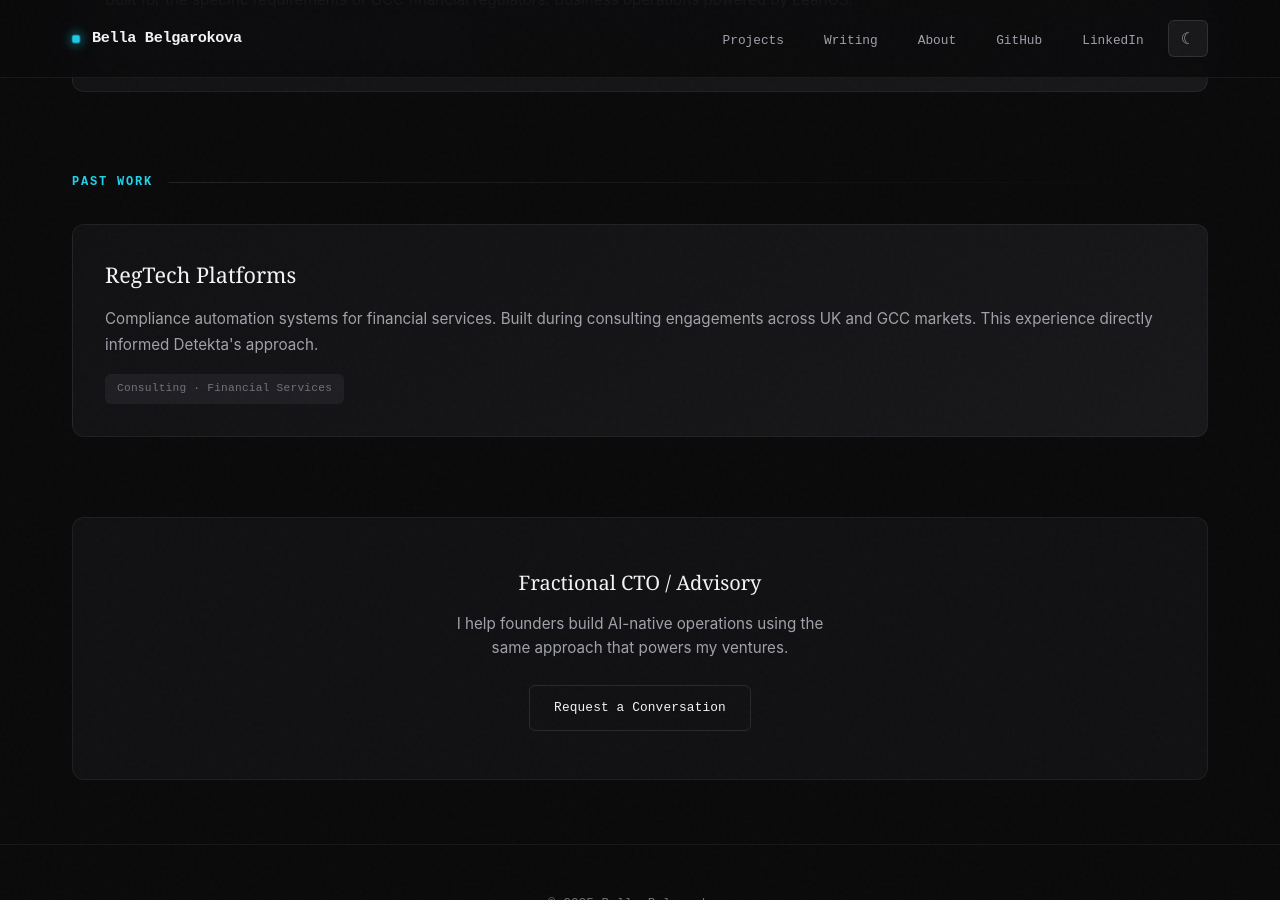
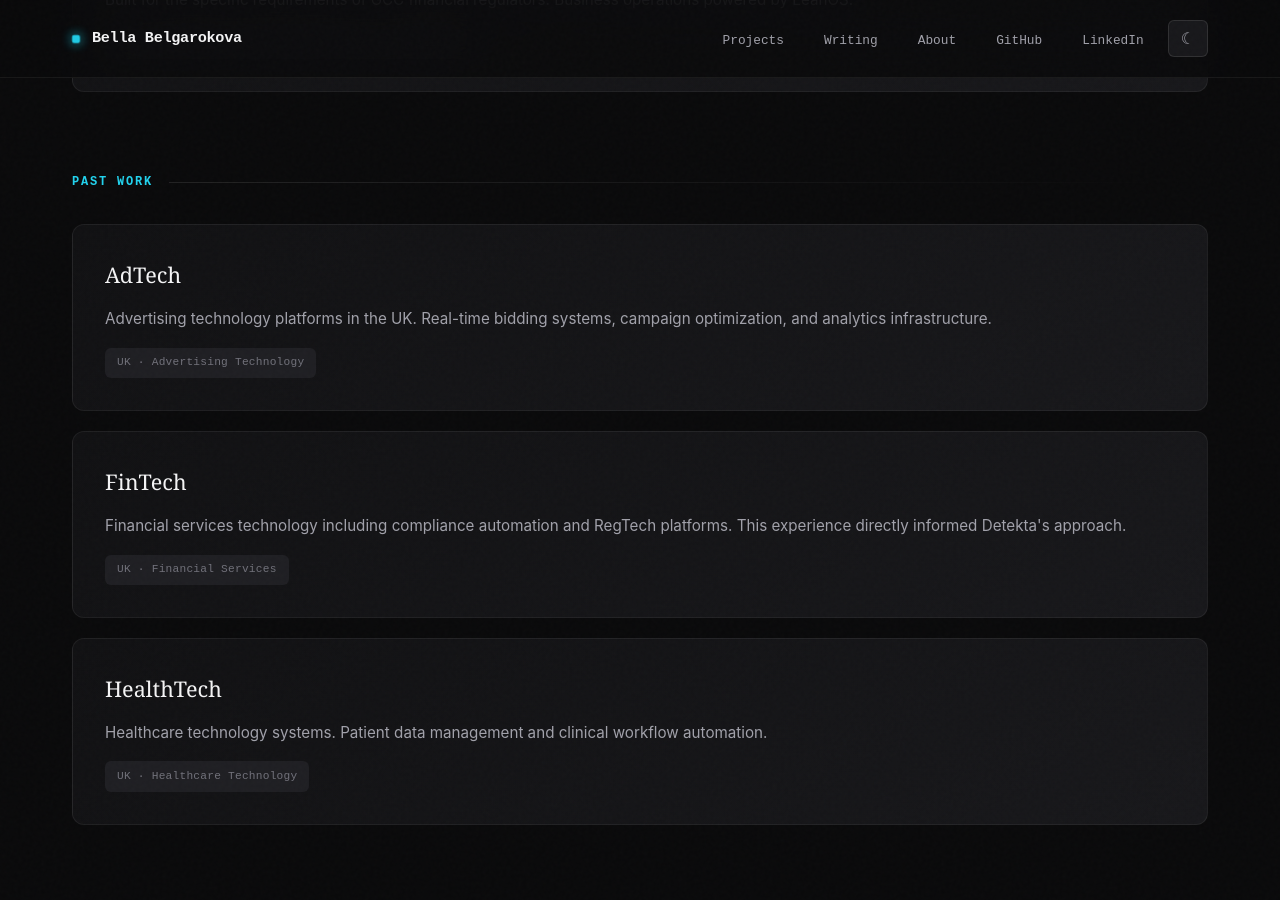
Before and after one commit to BellaBe/bellabe.github.io, a Jekyll site: the page built from projects.html, in a window 1280 px wide and 900 px high, scrolled down 1225 px. Built offline with Jekyll 4.4.1, drawn with Linux system fonts in a browser that asks for light colours.

Commit message:
Update past work: AdTech, FinTech, HealthTech (UK)
🤖 Generated with [Claude Code](https://claude.com/claude-code)

Co-Authored-By: Claude Opus 4.5 <noreply@anthropic.com>

```diff
--- a/projects.html
+++ b/projects.html
@@ -42,9 +42,19 @@ title: Projects
   <h2>Past Work</h2>
   <div class="project-list">
     <div class="project-item">
-      <h3>RegTech Platforms</h3>
-      <p>Compliance automation systems for financial services. Built during consulting engagements across UK and GCC markets. This experience directly informed Detekta's approach.</p>
-      <span class="project-meta">Consulting · Financial Services</span>
+      <h3>AdTech</h3>
+      <p>Advertising technology platforms in the UK. Real-time bidding systems, campaign optimization, and analytics infrastructure.</p>
+      <span class="project-meta">UK · Advertising Technology</span>
+    </div>
+    <div class="project-item">
+      <h3>FinTech</h3>
+      <p>Financial services technology including compliance automation and RegTech platforms. This experience directly informed Detekta's approach.</p>
+      <span class="project-meta">UK · Financial Services</span>
+    </div>
+    <div class="project-item">
+      <h3>HealthTech</h3>
+      <p>Healthcare technology systems. Patient data management and clinical workflow automation.</p>
+      <span class="project-meta">UK · Healthcare Technology</span>
     </div>
   </div>
 </section>
```
